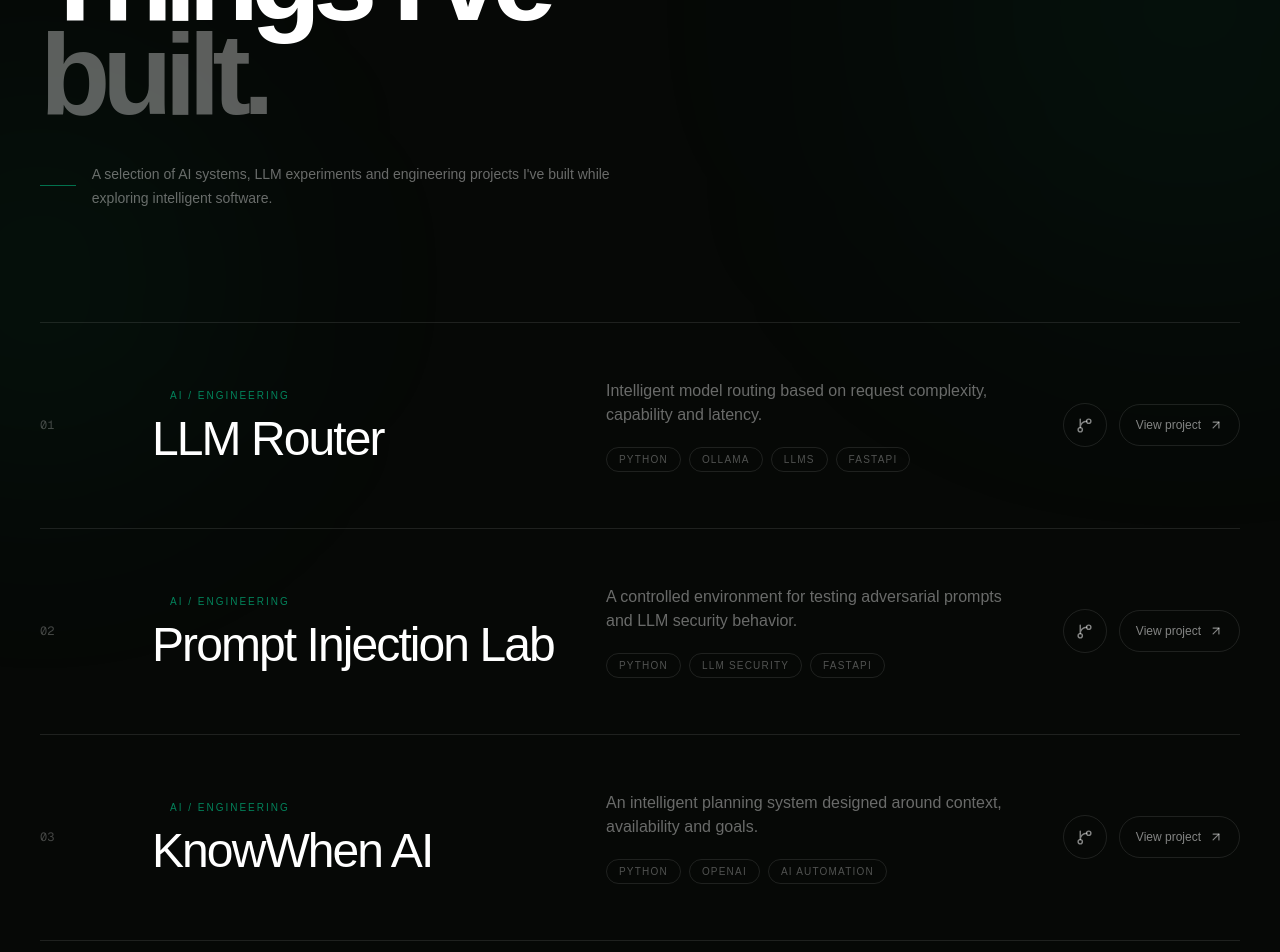
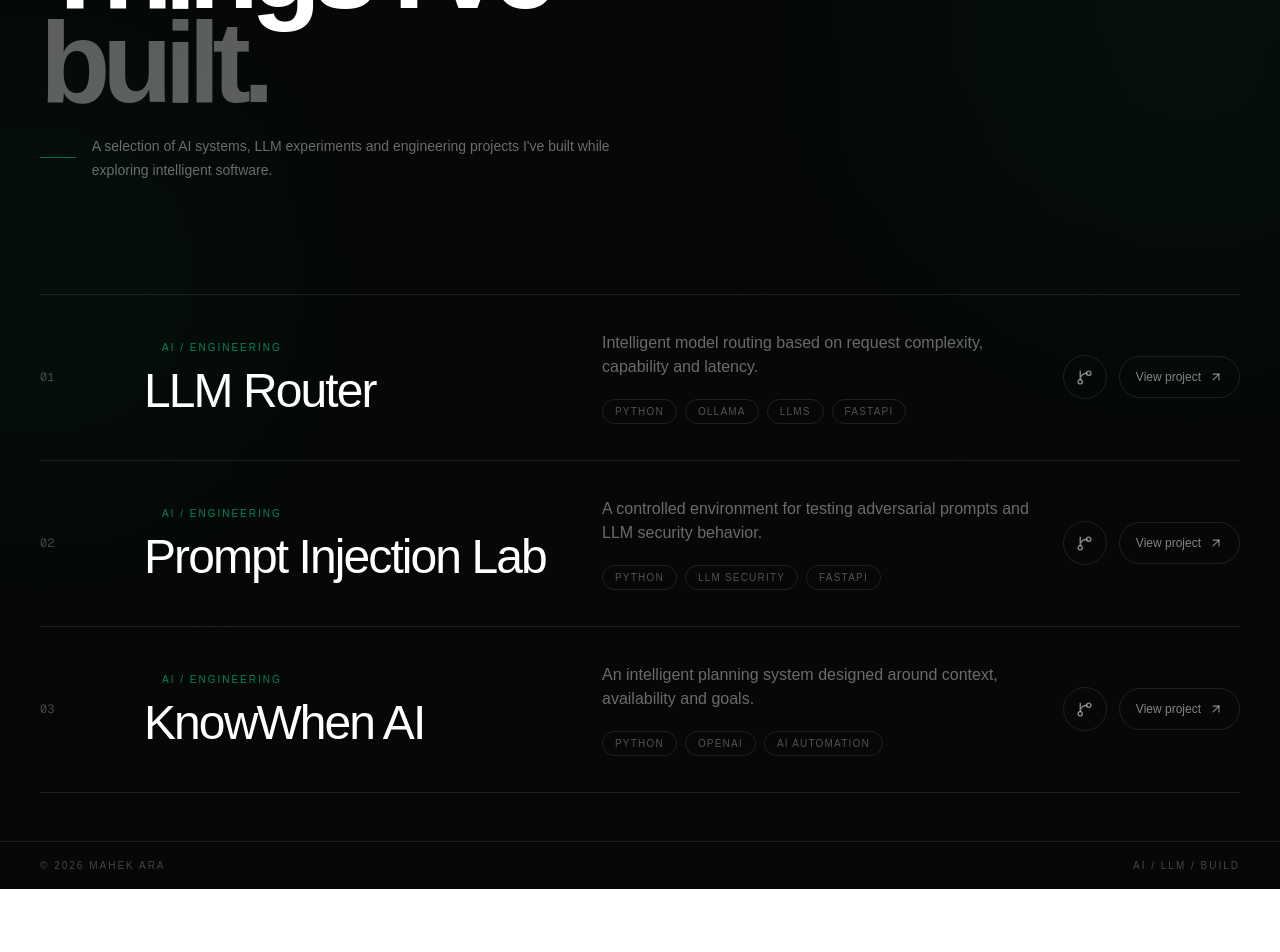
Before and after one commit to mahekara28/mahek-portfolio, a Next.js app: page /projects in a window 1280 px wide. Shown: the part 320-1272 px from the top of the page. After the commit the page ends 1209 px from the top, so only its background shows below. Built offline with nearby package versions, Linux system fonts and the light colour scheme.

Commit message:
Project page adjustment

```diff
--- a/app/projects/page.tsx
+++ b/app/projects/page.tsx
@@ -82,13 +82,13 @@ export default function Projects() {
             Selected work
           </div>
 
-          <h1 className="mt-8 max-w-5xl text-[clamp(4rem,9vw,9rem)] font-semibold leading-[0.82] tracking-[-0.07em]">
+          <h1 className="mt-5 max-w-5xl text-[clamp(4rem,9vw,9rem)] font-semibold leading-[0.82] tracking-[-0.07em]">
             Things I&apos;ve
             <br />
             <span className="text-white/35">built.</span>
           </h1>
 
-          <div className="mt-10 flex max-w-xl items-center gap-4">
+          <div className="mt-6 flex max-w-xl items-center gap-4">
             <div className="h-px w-12 bg-emerald-400/50" />
 
             <p className="text-sm leading-6 text-white/40">
@@ -100,7 +100,7 @@ export default function Projects() {
       </section>
 
       {/* PROJECTS */}
-      <section className="relative z-10 mx-auto max-w-[1450px] px-6 pb-28 md:px-10">
+      <section className="relative z-10 mx-auto max-w-[1450px] px-6 pb-12 md:px-10">
 
         <div className="border-t border-white/10">
 
@@ -119,7 +119,7 @@ export default function Projects() {
               {/* Hover glow */}
               <div className="pointer-events-none absolute inset-0 -z-10 bg-emerald-400/[0.025] opacity-0 transition-opacity duration-500 group-hover:opacity-100" />
 
-              <div className="grid gap-8 py-10 md:grid-cols-[80px_1fr_1fr_180px] md:items-center md:py-14">
+              <div className="grid gap-6 py-7 md:grid-cols-[80px_1fr_1fr_180px] md:items-center md:py-9">
 
                 {/* NUMBER */}
                 <div className="font-mono text-xs text-white/25">
@@ -203,7 +203,7 @@ export default function Projects() {
 
       {/* FOOTER */}
       <footer className="relative z-10 border-t border-white/10">
-        <div className="mx-auto flex max-w-[1450px] items-center justify-between px-6 py-6 text-[10px] uppercase tracking-[0.2em] text-white/25 md:px-10">
+        <div className="mx-auto flex max-w-[1450px] items-center justify-between px-6 py-4 text-[10px] uppercase tracking-[0.2em] text-white/25 md:px-10">
           <span>© 2026 Mahek Ara</span>
           <span>AI / LLM / BUILD</span>
         </div>
```
